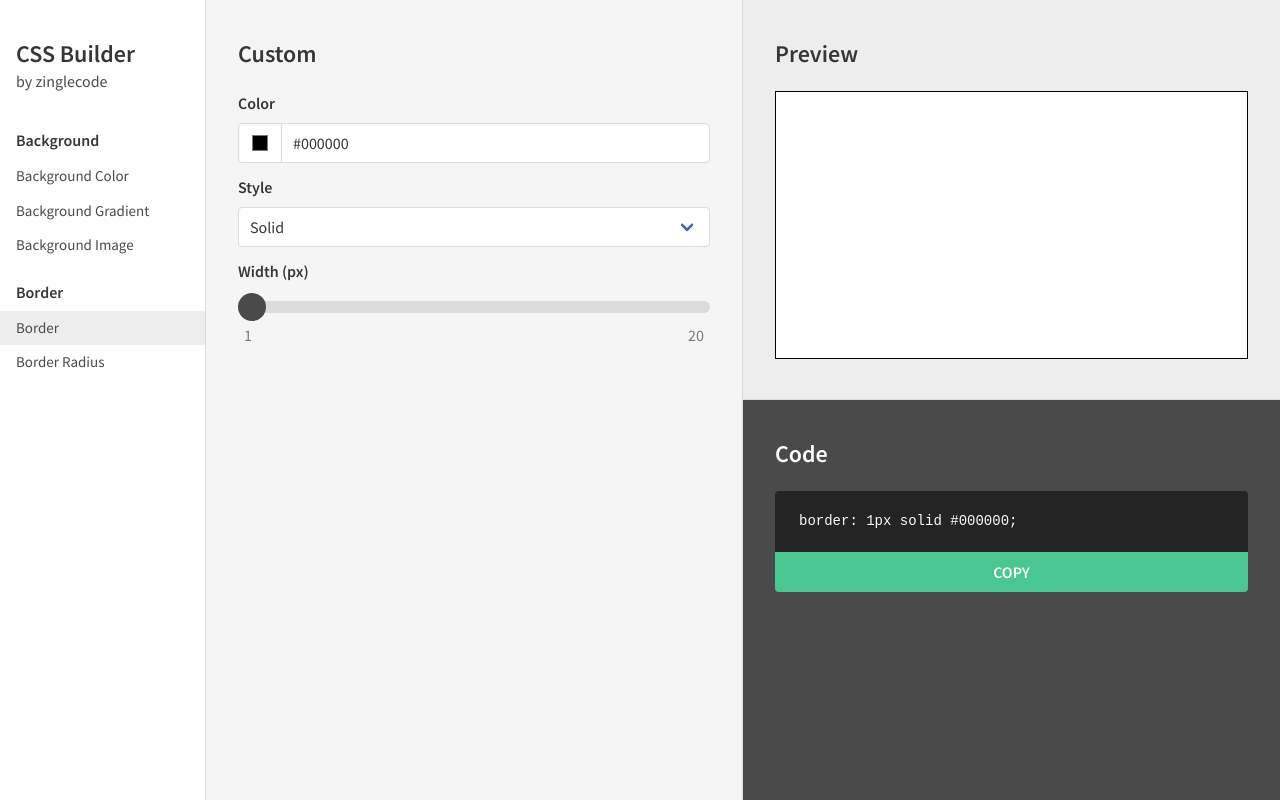
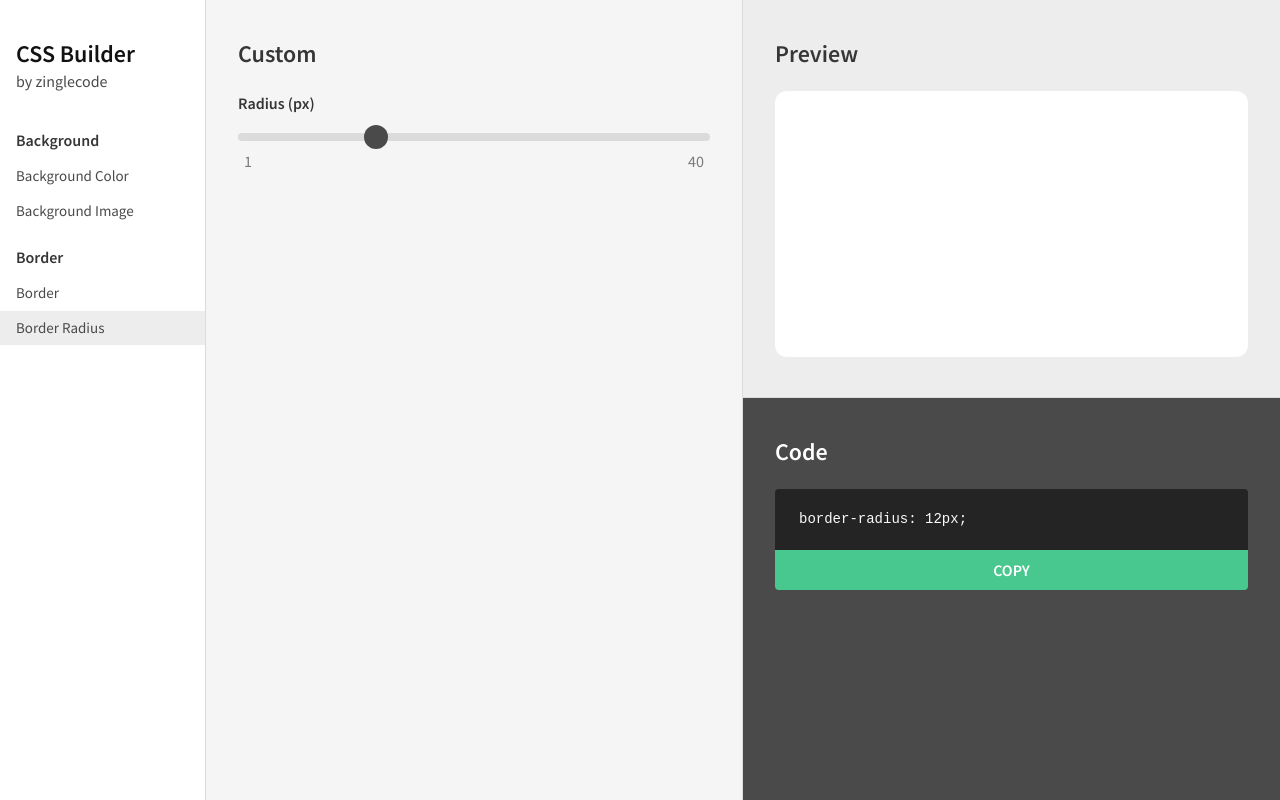
Before and after one commit to potchangelo/css-generator, a React (Create React App) app: page /border-radius in a window 1280 px wide. Built offline with nearby package versions, Linux system fonts and the light colour scheme.

Commit message:
Add route & background, border pages

```diff
--- a/src/App.js
+++ b/src/App.js
@@ -1,6 +1,7 @@
 import React, { useState, useCallback } from 'react';
+import { BrowserRouter as Router, Switch, Route } from "react-router-dom";
 import Nav from './Nav';
-import { Border } from './Inputs';
+import { BackgroundColor, BackgroundImage, Border, BorderRadius } from './Inputs';
 import { Preview, Code } from './Outputs';
 import './Css/App.scss';
 
@@ -16,12 +17,19 @@ function App() {
 	}, []);
 
 	return (
+		<Router>
 			<div className="app">
 				<Nav/>
 				<main className="main">
 					<div className="main__columns columns is-gapless">
 						<div className="main__column column">
-						<Border updateOutput={updateOutput} />
+							<Switch>
+								<Route exact path="/"><div>Home</div></Route>
+								<Route path="/background-color"><BackgroundColor updateOutput={updateOutput} /></Route>
+								<Route path="/background-image"><BackgroundImage updateOutput={updateOutput} /></Route>
+								<Route path="/border"><Border updateOutput={updateOutput} /></Route>
+								<Route path="/border-radius"><BorderRadius updateOutput={updateOutput} /></Route>
+							</Switch>
 						</div>
 						<div className="main__column column">
 							<Preview outputStyle={outputStyle} />
@@ -30,6 +38,7 @@ function App() {
 					</div>
 				</main>
 			</div>
+		</Router>
 	);
 }
 
--- a/src/Css/App.scss
+++ b/src/Css/App.scss
@@ -32,13 +32,13 @@
 input[type=range] {
     background-color: transparent;
     -webkit-appearance: none;
-    margin: 10px 0;
+    margin: 8px 0;
 
     &::-webkit-slider-runnable-track {
         background-color: $grey-lighter;
         border-radius: 6px;
         width: 100%;
-        height: 12px;
+        height: 8px;
         cursor: pointer;
     }
 
@@ -46,8 +46,8 @@ input[type=range] {
         background-color: $grey-dark;
         border: none;
         border-radius: 50%;
-        height: 28px;
-        width: 28px;
+        height: 24px;
+        width: 24px;
         margin-top: -8px;
         cursor: pointer;
         -webkit-appearance: none;
--- /dev/null
+++ b/src/Inputs/_BackgroundColor.js
@@ -0,0 +1,44 @@
+import React, { useState, useEffect } from 'react';
+import Section from './__Section';
+
+function BackgroundColor(props) {
+    // Props & States
+    const {updateOutput} = props;
+    const [backgroundColor, setBackgroundColor] = useState('#000000');
+
+    // Lifecycles
+    useEffect(() => {
+        const style = {backgroundColor: `${backgroundColor}`};
+        const css = `background-color: ${backgroundColor};`;
+        updateOutput(style, css);
+    }, [updateOutput, backgroundColor]);
+
+    return (
+        <Section>
+            <h4 className="title is-4">Custom</h4>
+            <div className="inputs">
+                <label className="label">Color</label>
+                <div className="field has-addons">
+                    <div className="control__color control">
+                        <input
+                            className="input"
+                            type="color"
+                            value={backgroundColor}
+                            onChange={(e) => setBackgroundColor(e.target.value)} />
+                    </div>
+                    <div className="control is-expanded">
+                        <input
+                            className="input"
+                            type="text"
+                            placeholder="HEX Color"
+                            pattern="^#+([a-fA-F0-9]{6}|[a-fA-F0-9]{3})$"
+                            value={backgroundColor}
+                            onChange={(e) => setBackgroundColor(e.target.value)} />
+                    </div>
+                </div>
+            </div>
+        </Section>
+    );
+}
+
+export default BackgroundColor;
--- /dev/null
+++ b/src/Inputs/_BackgroundImage.js
@@ -0,0 +1,123 @@
+import React, { useState, useEffect } from 'react';
+import Section from './__Section';
+
+function BgImage(props) {
+    // Props & States
+    const {updateOutput} = props;
+    const [bgImage, setBgImage] = useState('https://cdn.pixabay.com/photo/2013/03/19/23/07/easter-bunny-95096_960_720.jpg');
+    const [bgSize, setBgSize] = useState('cover');
+    const [bgPosition, setBgPosition] = useState('center');
+    const [bgRepeat, setBgRepeat] = useState('no-repeat');
+    const [bgColor, setBgColor] = useState('#000000');
+
+    // Lifecycles
+    useEffect(() => {
+        const style = {
+            backgroundColor: `${bgColor}`,
+            backgroundImage: `url('${bgImage}')`,
+            backgroundRepeat: `${bgRepeat}`,
+            backgroundPosition: `${bgPosition}`,
+            backgroundSize: `${bgSize}`
+        };
+        const css = `background-color: ${bgColor};\n` +
+                    `background-image: url('${bgImage}');\n` +
+                    `background-repeat: ${bgRepeat};\n` +
+                    `background-position: ${bgPosition};\n` +
+                    `background-size: ${bgSize};`;
+        updateOutput(style, css);
+    }, [updateOutput, bgImage, bgSize, bgPosition, bgRepeat, bgColor]);
+
+    // Elements
+	const bgSizesArray = ['auto', 'cover', 'contain'];
+	const bgSizesElements = bgSizesArray.map(value =>
+		<option key={value} value={value}>{value.charAt(0).toUpperCase() + value.slice(1)}</option>
+    );
+    const bgPositionsArray = [
+        'left top', 'left center', 'left bottom',
+        'center top', 'center', 'center bottom',
+        'right top', 'right center', 'right bottom'
+    ];
+	const bgPositionsElements = bgPositionsArray.map(value => {
+        const label = value.split(' ').map(s => s.charAt(0).toUpperCase() + s.slice(1)).join(' ');
+        return (
+            <option key={value} value={value}>{label}</option>
+        )
+    });
+    const bgRepeatsArray = ['no-repeat', 'repeat-x', 'repeat-y', 'repeat', 'space', 'round'];
+	const bgRepeatsElements = bgRepeatsArray.map(value => {
+        const label = value.split('-').map(s => s.charAt(0).toUpperCase() + s.slice(1)).join(' ');
+        return (
+            <option key={value} value={value}>{label}</option>
+        )
+    });
+
+    return (
+        <Section>
+            <h4 className="title is-4">Custom</h4>
+            <div className="inputs">
+                <label className="label">Image URL</label>
+                <div className="field">
+                    <div className="control">
+                        <input
+                            className="input"
+                            type="text"
+                            placeholder="URL"
+                            value={bgImage}
+                            onChange={(e) => setBgImage(e.target.value)} />
+                    </div>
+                </div>
+                <label className="label">Size</label>
+                <div className="field">
+                    <div className="select is-fullwidth">
+                        <select
+                            value={bgSize}
+                            onChange={(e) => setBgSize(e.target.value)} >
+                            {bgSizesElements}
+                        </select>
+                    </div>
+                </div>
+                <label className="label">Position</label>
+                <div className="field">
+                    <div className="select is-fullwidth">
+                        <select
+                            value={bgPosition}
+                            onChange={(e) => setBgPosition(e.target.value)} >
+                            {bgPositionsElements}
+                        </select>
+                    </div>
+                </div>
+                <label className="label">Repeat</label>
+                <div className="field">
+                    <div className="select is-fullwidth">
+                        <select
+                            value={bgRepeat}
+                            onChange={(e) => setBgRepeat(e.target.value)} >
+                            {bgRepeatsElements}
+                        </select>
+                    </div>
+                </div>
+                <label className="label">Background Color (Support while loading image)</label>
+                <div className="field has-addons">
+                    <div className="control__color control">
+                        <input
+                            className="input"
+                            type="color"
+                            value={bgColor}
+                            onChange={(e) => setBgColor(e.target.value)} />
+                    </div>
+                    <div className="control is-expanded">
+                        <input
+                            className="input"
+                            type="text"
+                            placeholder="HEX Color"
+                            pattern="^#+([a-fA-F0-9]{6}|[a-fA-F0-9]{3})$"
+                            value={bgColor}
+                            onChange={(e) => setBgColor(e.target.value)} />
+                    </div>
+                </div>
+            </div>
+        </Section>
+    );
+}
+
+export default BgImage;
--- /dev/null
+++ b/src/Inputs/_BorderRadius.js
@@ -0,0 +1,40 @@
+import React, { useState, useEffect } from 'react';
+import Section from './__Section';
+
+function BorderRadius(props) {
+    // Props & States
+    const {updateOutput} = props;
+    const [borderRadius, setBorderRadius] = useState(12);
+
+    // Lifecycles
+    useEffect(() => {
+        const style = {borderRadius: `${borderRadius}px`};
+        const css = `border-radius: ${borderRadius}px;`;
+        updateOutput(style, css);
+    }, [updateOutput, borderRadius]);
+
+    return (
+        <Section>
+            <h4 className="title is-4">Custom</h4>
+            <div className="inputs">
+                <label className="label">Radius (px)</label>
+                <div className="field">
+                    <div className="control__range control">
+                        <input
+                            type="range"
+                            min="1"
+                            max="40"
+                            value={borderRadius}
+                            onChange={(e) => setBorderRadius(e.target.value)} />
+                        <div className="control__range--text">
+                            <div className="item has-text-grey">1</div>
+                            <div className="item has-text-grey">40</div>
+                        </div>
+                    </div>
+                </div>
+            </div>
+        </Section>
+    );
+}
+
+export default BorderRadius;
--- a/src/Inputs/index.js
+++ b/src/Inputs/index.js
@@ -1 +1,4 @@
+export { default as BackgroundColor } from './_BackgroundColor';
+export { default as BackgroundImage } from './_BackgroundImage';
 export { default as Border } from './_Border';
+export { default as BorderRadius } from './_BorderRadius';
--- a/src/Nav/Css/Nav.scss
+++ b/src/Nav/Css/Nav.scss
@@ -35,7 +35,7 @@
         font-size: 15px;
     }
 
-    a.current {
+    a.active {
         background-color: $grey-lightest;
     }
 }
--- a/src/Nav/index.js
+++ b/src/Nav/index.js
@@ -1,23 +1,25 @@
 import React from 'react';
+import { Link, NavLink } from 'react-router-dom';
 import './Css/Nav.scss';
 
 function Nav() {
     return (
         <nav className="leftnav">
             <div className="leftnav__brand">
-                <h1 className="title is-4">CSS Builder</h1>
+                <h1 className="title is-4">
+                    <Link className="has-text-black-bis" to="/">CSS Builder</Link>
+                </h1>
                 <h3 className="subtitle is-6">by zinglecode</h3>
             </div>
             <div className="leftnav__group">
                 <h5 className="title is-6">Background</h5>
-                <a>Background Color</a>
-                <a>Background Gradient</a>
-                <a>Background Image</a>
+                <NavLink to="background-color">Background Color</NavLink>
+                <NavLink to="background-image">Background Image</NavLink>
             </div>
             <div className="leftnav__group">
                 <h5 className="title is-6">Border</h5>
-                <a className="current">Border</a>
-                <a>Border Radius</a>
+                <NavLink to="border">Border</NavLink>
+                <NavLink to="border-radius">Border Radius</NavLink>
             </div>
         </nav>
     );
--- a/src/Outputs/Css/Code.scss
+++ b/src/Outputs/Css/Code.scss
@@ -8,6 +8,8 @@
 .code__css {
     border-top-left-radius: 4px;
     border-top-right-radius: 4px;
+    white-space: pre-line;
+    word-break: break-all;
 }
 
 .code__copy.button {
```
Lines whose indentation alone changed are shown as unchanged.
